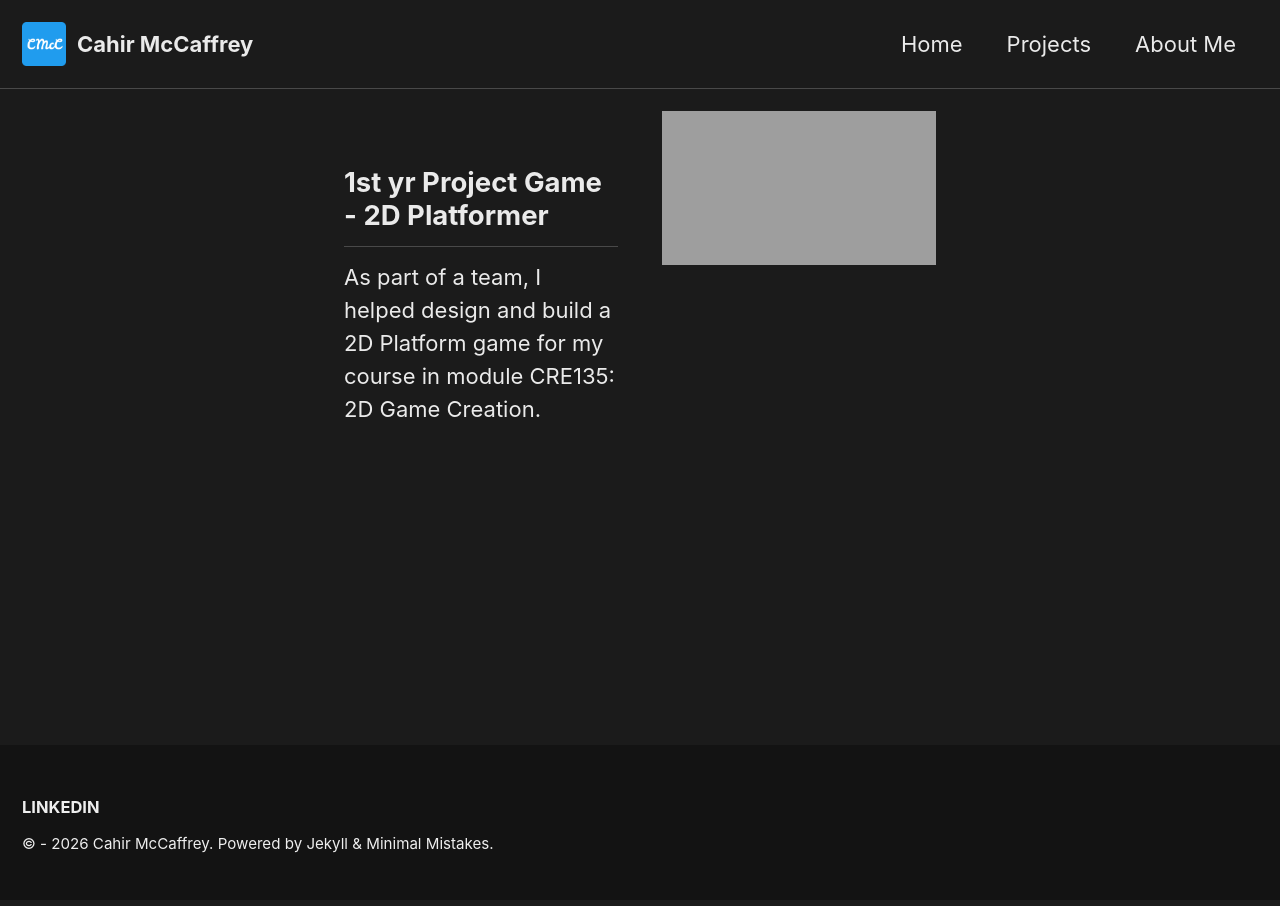
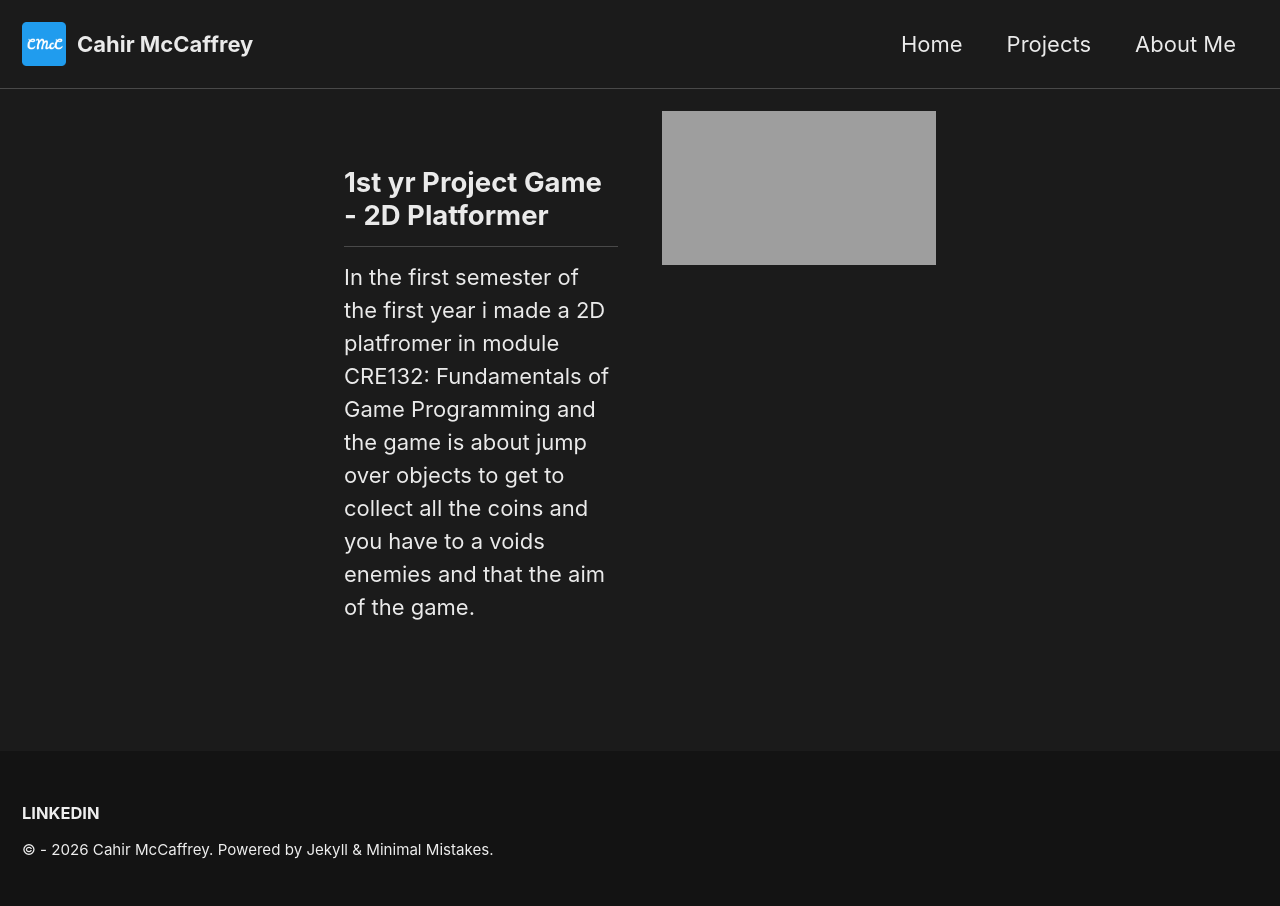
Before and after one commit to MADMAX4TIMEF1CHAMP/MADMAX4TIMEF1CHAMP.github.io, a Jekyll site: the page built from _pages/projects-1styrprojectgame2dplatformer.md, in a window 1280 px wide. Built offline with Jekyll 4.4.1, drawn with Linux system fonts in a browser that asks for light colours; our own code applies the rules of GitHub Pages for plain Markdown files; grey boxes are pictures that could not be loaded.

Commit message:
Revise 2D platformer project description
Updated project description for clarity and detail.

```diff
--- a/_pages/projects-1styrprojectgame2dplatformer.md
+++ b/_pages/projects-1styrprojectgame2dplatformer.md
@@ -28,8 +28,8 @@ skills:
 <div style="flex:1 1 250px; min-width:250px;">
 <h2>1st yr Project Game - 2D Platformer</h2>
 <p>
-As part of a team, I helped design and build a 2D Platform game for my course
-in module CRE135: 2D Game Creation.
+In the first semester of the first year i made a 2D platfromer in module CRE132: Fundamentals of Game Programming and the game is about jump over objects to get to collect all the coins and you have to a voids enemies and that the aim of the game.
+
 </p>
 </div>
 <!-- RIGHT: video/content area -->
```
